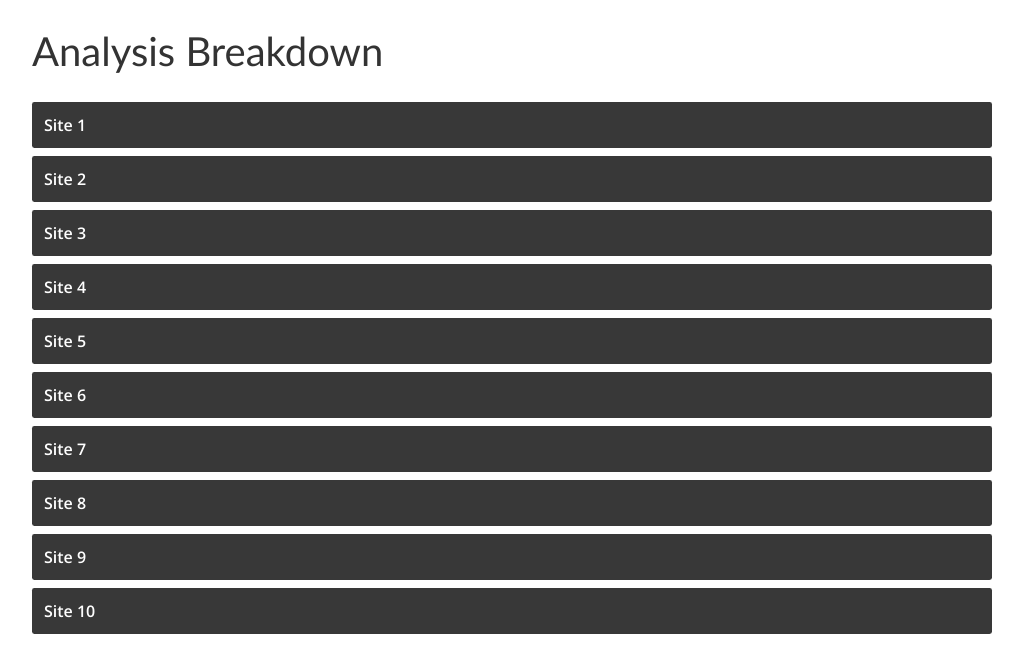
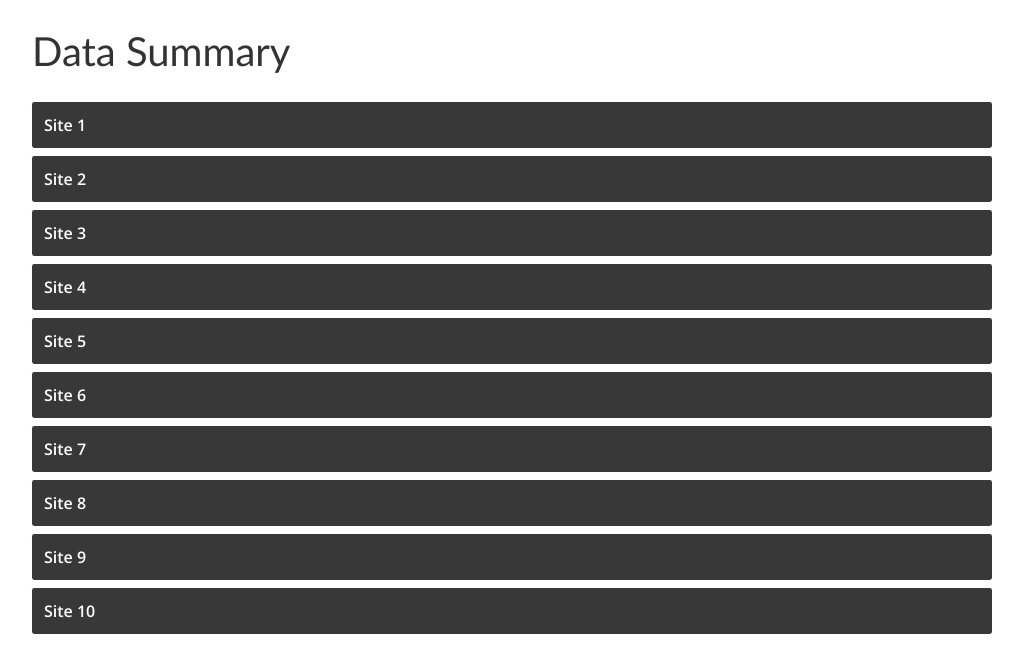
Before and after one commit to manaetches/RMCH, a plain HTML site: page index.html in a window 1280 px wide. Shown: the whole page, without its empty margins (128-1151 px from the left). Drawn offline with nearby package versions, Linux system fonts and the light colour scheme.

Commit message:
Update index.html

```diff
--- a/index.html
+++ b/index.html
@@ -11,7 +11,7 @@
 </script>
 </head>
 <body>
-<h1>Analysis Breakdown</h1>
+<h1>Data Summary</h1>
 
 <ul class="accordion">
 
```
